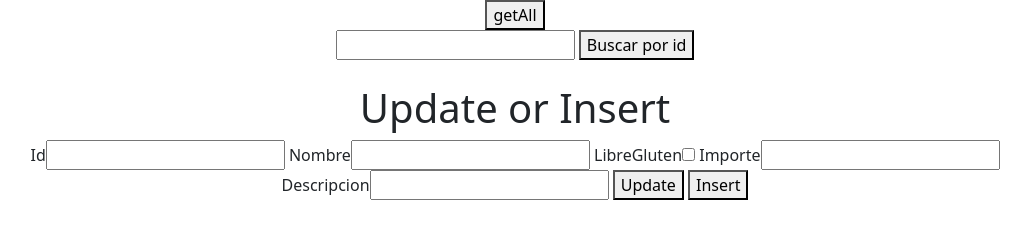
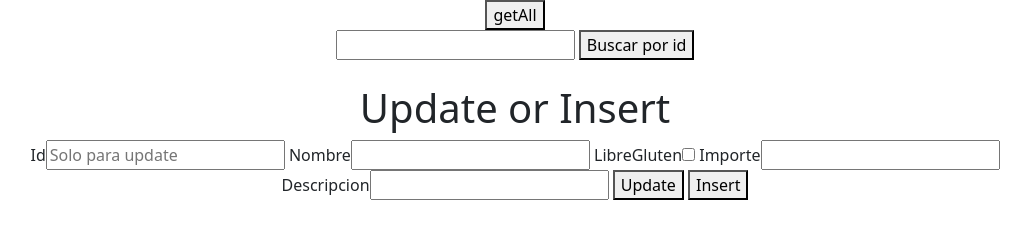
Before and after one commit to elpolopolin/05---Accediendo-a-MSSQL-y-usando-ENV-, a website: page public/index.html in a window 1280 px wide. Shown: the whole page, without its empty margins (125-1156 px from the left). Drawn offline with nearby package versions, Linux system fonts and the light colour scheme.

Commit message:
update, insert, get all, get by id

```diff
--- a/public/index.html
+++ b/public/index.html
@@ -18,7 +18,7 @@
 
     <br>
     <h1>Update or Insert</h1>
-    <label for="">Id<input type="number" id="textId2"></label>
+    <label for="">Id<input placeholder="Solo para update" type="number" id="textId2"></label>
 
     <label for="">Nombre<input type="text" id="textNombre"></label>
 
```
